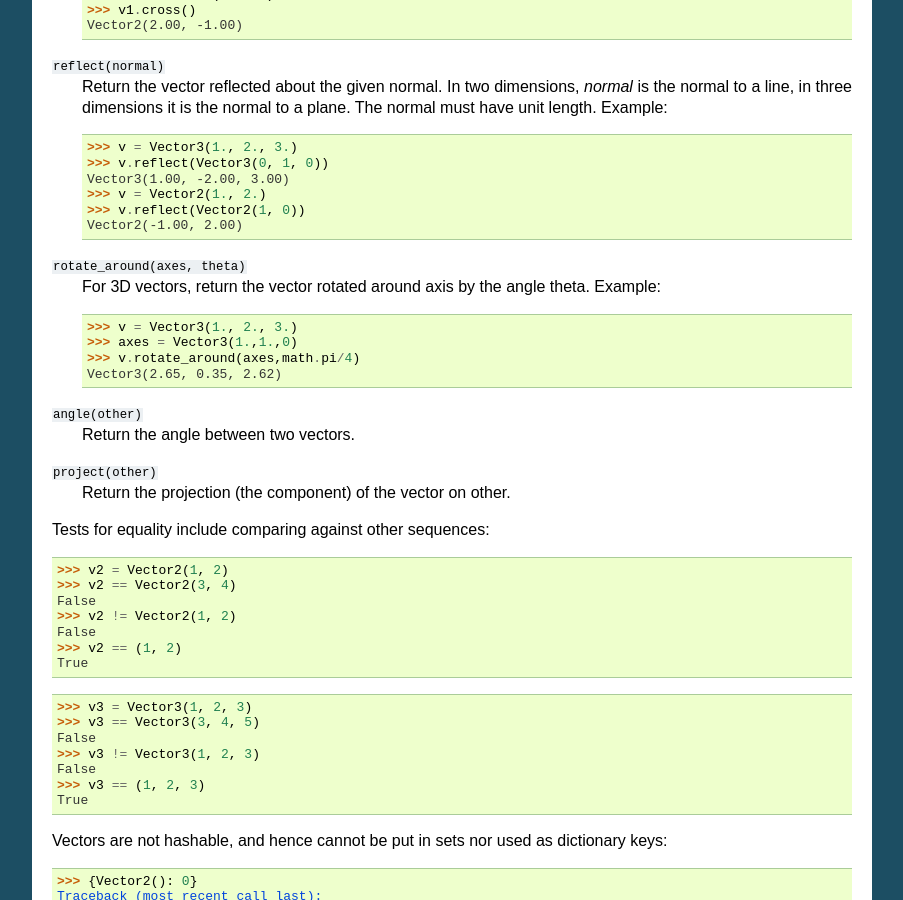
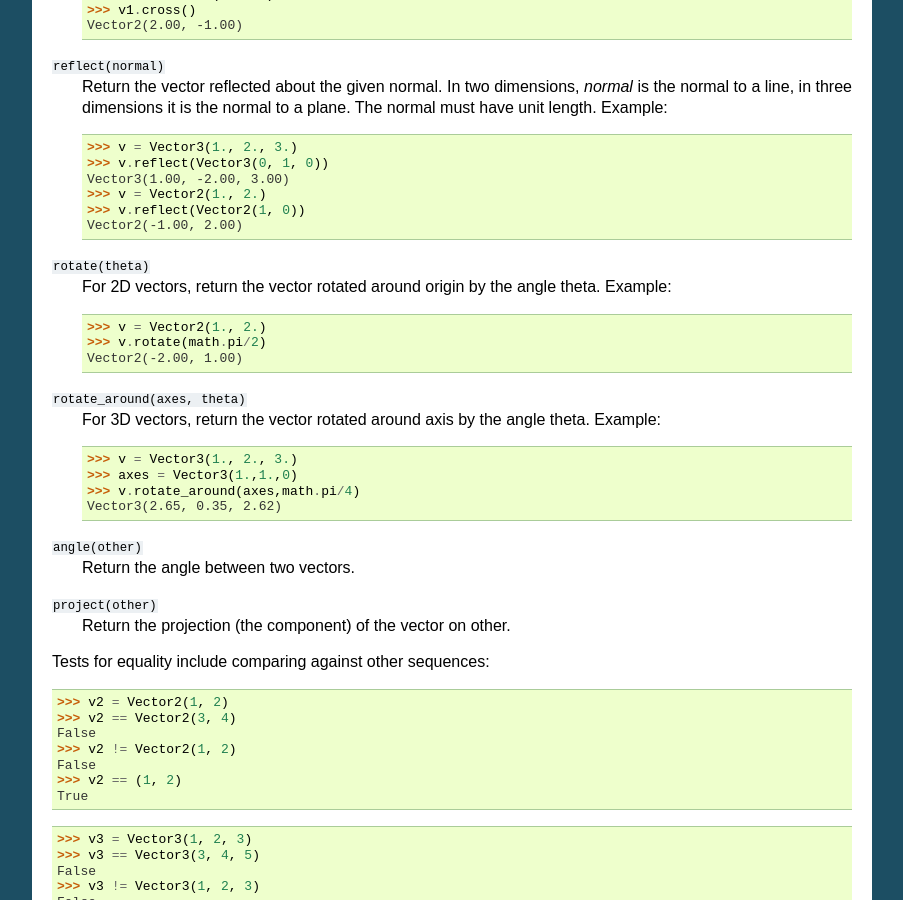
Before and after one commit to mortenlj/euclid, a Sphinx documentation site: the page built from docs/index.rst, in a window 1280 px wide and 900 px high, scrolled down 3306 px. Shown: the whole window, without its empty margins (198-1101 px from the left). Built offline with Sphinx 7.4.7, drawn with Linux system fonts in a browser that asks for light colours.

Commit message:
Added rotation for Vector2

```diff
--- a/docs/index.rst
+++ b/docs/index.rst
@@ -221,6 +221,14 @@ The following methods do *not* alter the original vector or their arguments:
         >>> v = Vector2(1., 2.)
         >>> v.reflect(Vector2(1, 0))
         Vector2(-1.00, 2.00)
+
+``rotate(theta)``
+    For 2D vectors, return the vector rotated around origin by the angle theta.
+    Example:
+
+        >>> v = Vector2(1., 2.)
+        >>> v.rotate(math.pi/2)
+        Vector2(-2.00, 1.00)
 
 ``rotate_around(axes, theta)``
     For 3D vectors, return the vector rotated around axis by the angle theta.
--- a/euclid.py
+++ b/euclid.py
@@ -293,6 +293,12 @@ class Vector2:
         d = 2 * (self.x * normal.x + self.y * normal.y)
         return Vector2(self.x - d * normal.x,
                        self.y - d * normal.y)
+
+    def rotate(self, theta):
+        cs = math.cos(theta)
+        sn = math.sin(theta)
+        return Vector2(self.x * cs - self.y * sn,
+                       self.x * sn + self.y * cs)
 
     def angle(self, other):
         """Return the angle to the vector other"""
```
